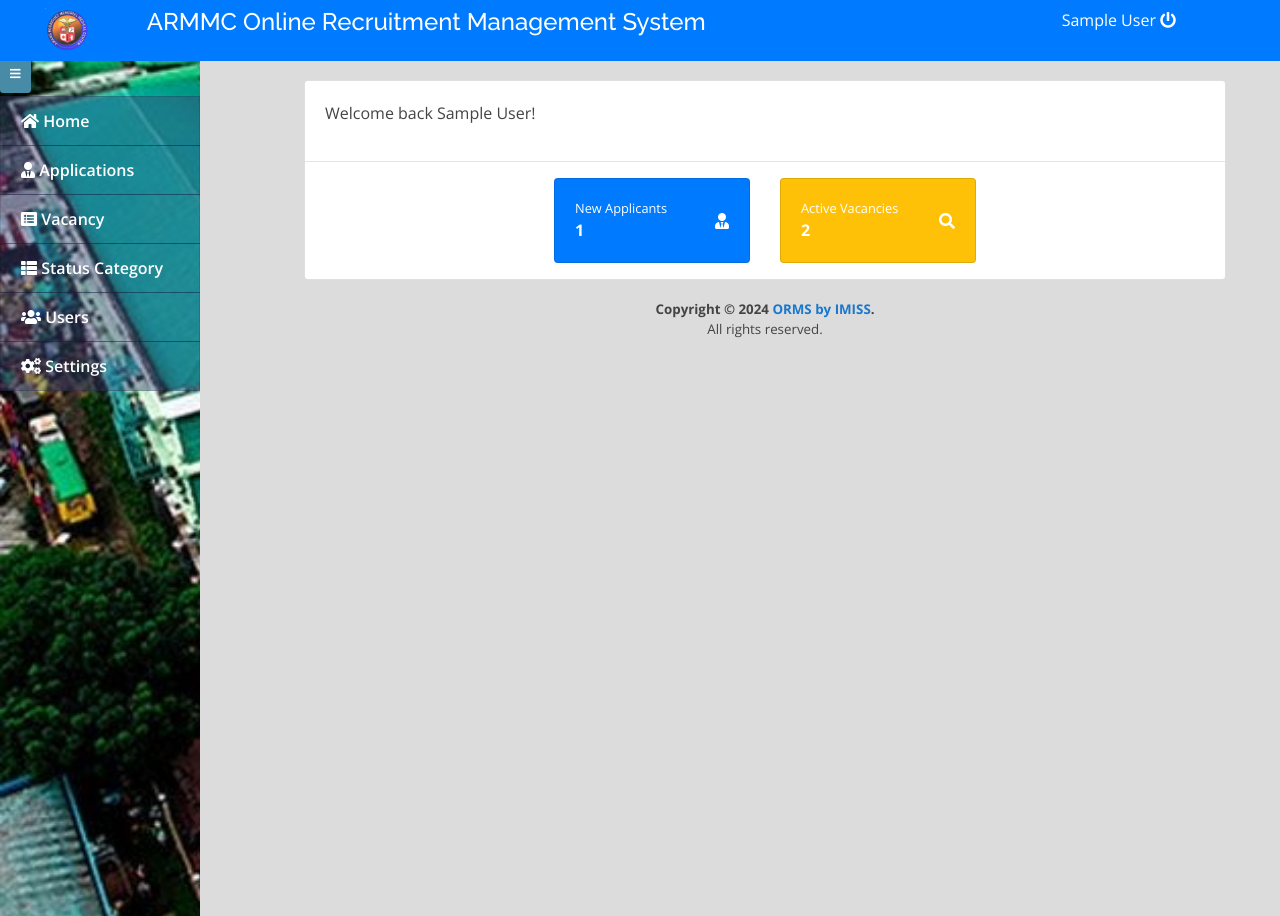
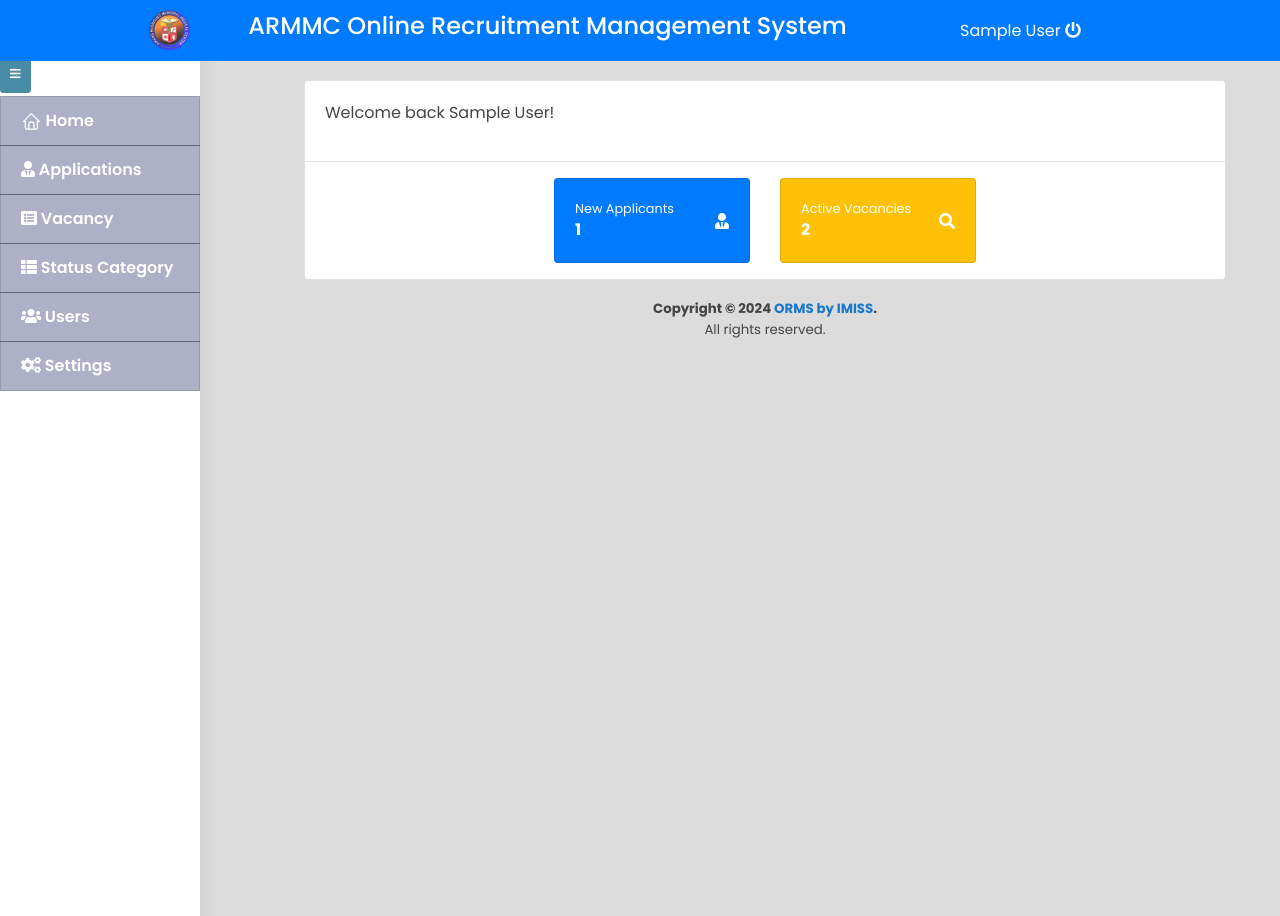
Before and after one commit to armmcojt01/Orms, a PHP site: page /ORMS/admin/index.php in a window 1280 px wide. Run offline with PHP 8.4, Linux system fonts and the light colour scheme; the visitor is signed in with stand-in values (Sample User, id 1); data comes from the database, SQL or seed files in the repository; some libraries are stand-ins or nearby versions.

Commit message:
Admin's Design

```diff
--- a/admin/assets/css/style.css
+++ b/admin/assets/css/style.css
@@ -9,7 +9,7 @@
 # General
 --------------------------------------------------------------*/
 body {
-  font-family: "Open Sans", sans-serif;
+  font-family: 'Poppins', serif;
   color: #444444;
   width: 100%;
   height: calc(100%);
@@ -25,7 +25,7 @@ a:hover {
 }
 
 h1, h2, h3, h4, h5, h6 {
-  font-family: "Raleway", sans-serif;
+  font-family: 'Poppins', serif;
 }
 
 /*--------------------------------------------------------------
--- a/admin/navbar.php
+++ b/admin/navbar.php
@@ -1,6 +1,8 @@
 <style>
 	nav#sidebar{
 		width: 200px;
+        box-shadow: rgba(0, 0, 0, 0.08) 1px 0px 20px;
+        background-color: rgb(255, 255, 255);
 	}
 	nav#sidebar::before {
 		content: '';
@@ -9,7 +11,6 @@
 		left: 0;
 		width: 100%;
 		height: 100%;
-		background: url('assets/img/amang1.jpg');
 		background-size: cover;
 		z-index: -1;
 	}
@@ -85,7 +86,7 @@
 
 <nav id="sidebar" class="mx-lt-5">
     <div class="sidebar-list">
-        <a href="index.php?page=home" class="nav-item nav-home"><span class='icon-field'><i class="fa fa-home"></i></span> Home</a>
+        <a href="index.php?page=home" class="nav-item nav-home"><span class='icon-field'><svg xmlns="http://www.w3.org/2000/svg" width="1.3rem" height="1.3rem" viewBox="0 0 24 24" fill="none" stroke="currentColor" stroke-width="1.5" stroke-linecap="round" stroke-linejoin="round" class="tabler-icon tabler-icon-home"><path d="M5 12l-2 0l9 -9l9 9l-2 0"></path><path d="M5 12v7a2 2 0 0 0 2 2h10a2 2 0 0 0 2 -2v-7"></path><path d="M9 21v-6a2 2 0 0 1 2 -2h2a2 2 0 0 1 2 2v6"></path></svg></span> Home</a>
         <a href="index.php?page=applications" class="nav-item nav-applications"><span class='icon-field'><i class="fa fa-user-tie"></i></span> Applications</a>
         <a href="index.php?page=vacancy" class="nav-item nav-vacancy"><span class='icon-field'><i class="fa fa-list-alt"></i></span> Vacancy</a>
         <a href="index.php?page=recruitment_status" class="nav-item nav-recruitment_status"><span class='icon-field'><i class="fa fa-th-list"></i></span> Status Category</a>
--- a/admin/topbar.php
+++ b/admin/topbar.php
@@ -15,10 +15,13 @@
     width: 55px; /* Adjust this value to your desired width */
     height: auto; /* This ensures the aspect ratio is maintained */
   }
+  .navbar{
+    background-color: var(--blue);
+  }
 </style>
-<nav class="navbar navbar-light fixed-top bg-primary" style="padding:0;">
+<nav class="navbar navbar-light fixed-top" style="padding:0; font-family: 'Poppins', serif">
   <div class="container-fluid mt-2 mb-2">
-    <div class="col-lg-12">
+    <div class="col-lg-12 d-flex align-items-center justify-content-center">
       <div class="col-md-1 float-left" style="display: flex;">
         <div class="logo">
         <img src="assets\img\armmcicon.ico" alt="Logo" style="width: 45px; height: 45px;">
```
Also changed, not shown: admin/assets/icons/businessman-svgrepo-com (1).svg (added), admin/assets/icons/emailnewslettermajor-svgrepo-com.svg (added), admin/assets/icons/icons8-home.svg (added), admin/assets/icons/list-ul-alt-svgrepo-com.svg (added), admin/assets/icons/search-career-work-job-recruitment-employee-2-svgrepo-com.svg (added), admin/assets/icons/settings-svgrepo-com.svg (added), admin/assets/icons/users-2-svgrepo-com.svg (added), css/styles.css.
